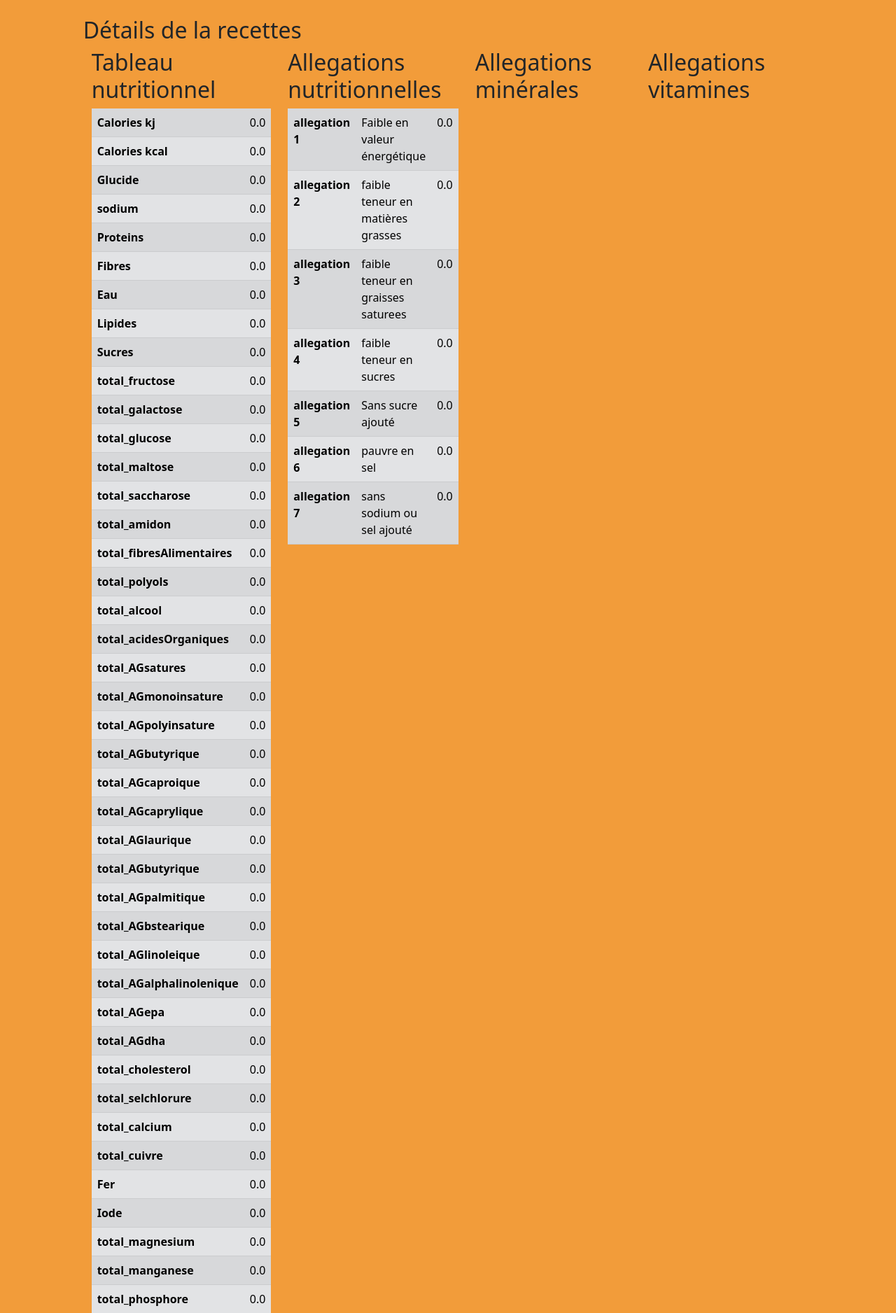
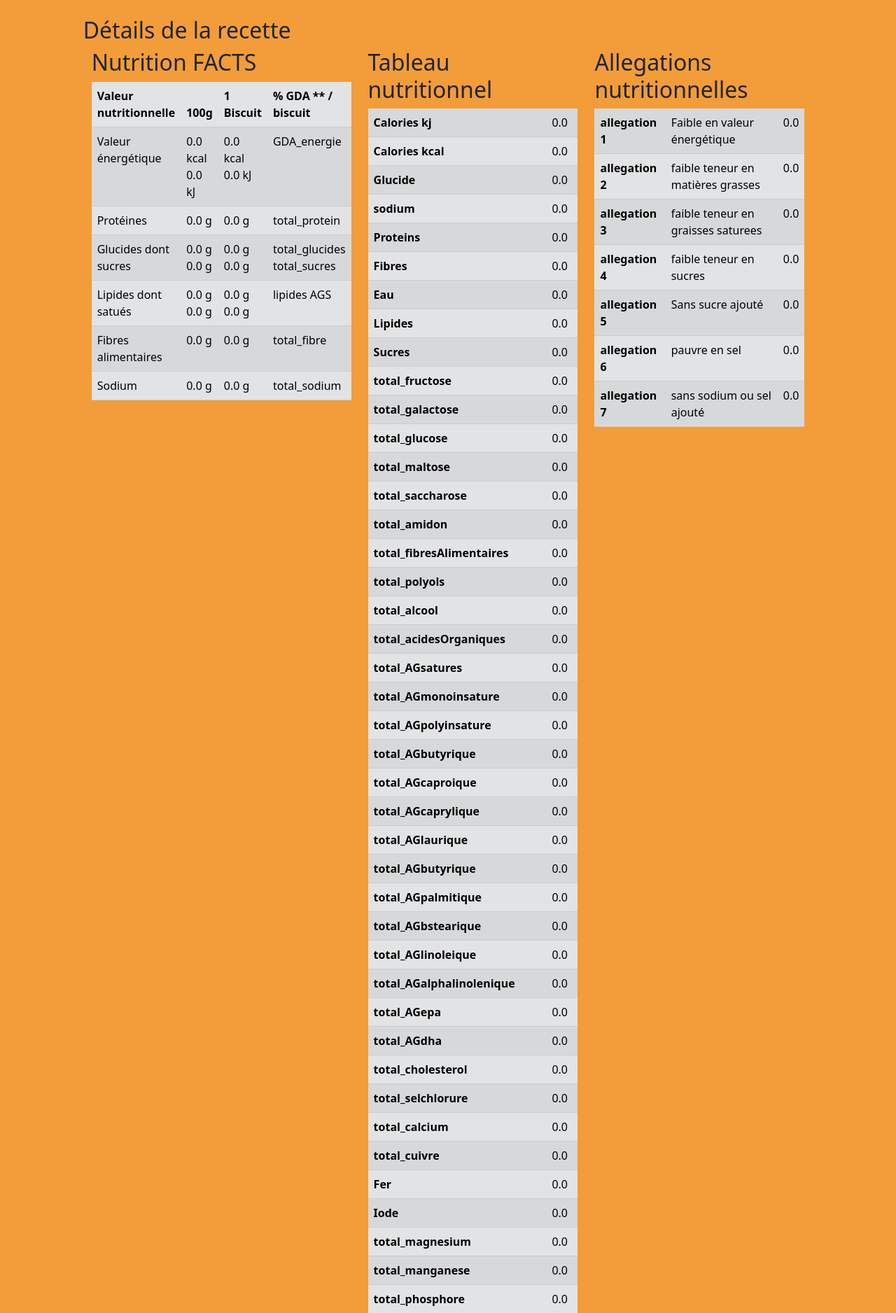
Before and after one commit to Reda1903/ori-app, a Django app: page /recettes/8 in a window 1280 px wide; the page is wider, and only the part inside the window is pictured. Shown: the part 66-1942 px from the top of that part at 70% size. Run offline with Django 4.2, Linux system fonts and the light colour scheme; data comes from the database, SQL or seed files in the repository.

Commit message:
nutrition facts

```diff
--- a/recipe/templates/recipe/process.html
+++ b/recipe/templates/recipe/process.html
@@ -46,7 +46,7 @@
 
 
 
-    <h3> Etapes de préparation :</h3>
+    <h3> Température + Durée de cuisson :</h3>
 
     {{ formset2.management_form }}
     {% for form in formset2 %}
--- a/recipe/templates/recipe/recipe_detail.html
+++ b/recipe/templates/recipe/recipe_detail.html
@@ -3,11 +3,138 @@
     {% block content %}
 
 
-        <h2> Détails de la recettes </h2>
+        <h2> Détails de la recette </h2>
 
 
         <div class="container">
             <div class="row">
+
+
+                <div class = "col-sm">
+
+
+                    <table class="table table-striped table-secondary">
+                        <thead>
+
+                            <tr> <h2> Nutrition FACTS </h2> </tr>
+                            <tr>
+                                <th scope="col"> Valeur nutritionnelle </th>
+                                <th scope="col"> 100g </th>
+                                <th scope="col"> 1 Biscuit </th>
+                                <th scope="col"> % GDA ** / biscuit </th>
+
+
+
+
+                            </tr>
+
+                        </thead>
+                        <tbody>
+
+                            <tr>
+                                <td> Valeur énergétique </td>
+
+                                <td> {{total_calorie_kcal}} kcal
+                                     {{total_calorie}} kJ
+                                </td>
+
+                                <td>
+                                    {{total_calorie_kcal_bis}} kcal
+                                    {{total_calorie_bis}} kJ
+                                </td>
+
+                                <td> GDA_energie </td>
+                            </tr>
+
+                            <tr>
+                                <td> Protéines </td>
+
+                                <td> {{total_protein_bis}} g
+                                </td>
+
+                                <td> {{total_protein}} g </td>
+
+                                <td> total_protein </td>
+                            </tr>
+
+
+                            <tr>
+                                <td>
+                                    Glucides
+                                    dont sucres
+                                </td>
+
+                                <td>
+                                    {{total_glucide}} g
+                                    {{total_sucres}} g
+                                </td>
+
+                                <td>
+                                    {{total_glucide_bis}} g
+                                    {{total_sucres_bis}} g
+                                </td>
+
+                                <td>
+                                    total_glucides
+                                    total_sucres
+                                </td>
+                            </tr>
+
+
+                            <tr>
+                                <td>
+                                    Lipides
+                                    dont satués
+                                </td>
+
+                                <td>
+                                    {{total_lipide}} g
+                                    {{total_AGsatures}} g
+                                </td>
+
+                                <td>
+                                    {{total_lipide_bis}} g
+                                    {{total_AGsatures_bis}} g
+                                </td>
+
+                                <td>
+                                    lipides
+                                    AGS
+                                </td>
+                            </tr>
+
+
+                            <tr>
+                                <td> Fibres alimentaires </td>
+
+                                <td> {{total_fibre}} g
+                                </td>
+
+                                <td> {{total_fibre_bis}} g </td>
+
+                                <td> total_fibre </td>
+                            </tr>
+
+                            <tr>
+                                <td> Sodium </td>
+
+                                <td> {{total_sodium}} g
+                                </td>
+
+                                <td> {{total_sodium_bis}} g </td>
+
+                                <td> total_sodium </td>
+                            </tr>
+
+
+
+                        </tbody>
+                    </table>
+
+                </div>
+
+
+
 
                 <div class = "col-sm">
 
--- a/recipe/templates/recipe/update_process.html
+++ b/recipe/templates/recipe/update_process.html
@@ -32,7 +32,7 @@
 
 
 
-    <h3> Etapes de cuisson :</h3>
+    <h3> Température + Durée de cuisson :</h3>
 
     {{ formset2.management_form }}
     {% for form in formset2 %}
--- a/recipe/views.py
+++ b/recipe/views.py
@@ -2246,6 +2246,42 @@ class RecipeDetailView(DetailView):
 
         context['Total_fln'] = totaux["total_graisses_ajoutes"] + totaux["total_fruitslegumineuse"]
 
+
+
+#######################################################################################################################################
+#
+# Nutrition Fact per biscuit
+#
+######################################################################################################################################
+
+
+        quantite_total = totaux['Quantite_totale']
+
+        context['total_calorie_kcal_bis'] = context['total_calorie_kcal'] / quantite_total * 12.5
+        context['total_calorie_bis'] = context['total_calorie'] / quantite_total * 12.5
+
+        context['total_protein_bis'] = totaux['total_proteins'] / quantite_total * 12.5
+
+        context['total_glucide_bis'] = totaux['total_glucide'] / quantite_total * 12.5
+        context['total_sucres_bis'] = totaux['total_sucres'] / quantite_total * 12.5
+
+        context['total_lipide_bis'] = totaux['total_lipide'] / quantite_total * 12.5
+        context['total_AGsatures_bis'] = totaux['total_AGsatures'] / quantite_total * 12.5
+
+        context['total_fibre_bis'] = totaux['total_fibres'] / quantite_total * 12.5
+        context['total_sodium_bis'] = totaux["total_sodium"] / quantite_total * 12.5
+
+
+
+#######################################################################################################################################
+#
+# Nutrition Fact GDA
+#
+######################################################################################################################################
+
+
+
+
         score_kj = self.score_calorie_kj(totaux["total_calorique"])
         score_sodium = self.score_sodium(totaux["total_sodium"])
         score_glucide = self.score_glucide(totaux['total_sucres'])
```
